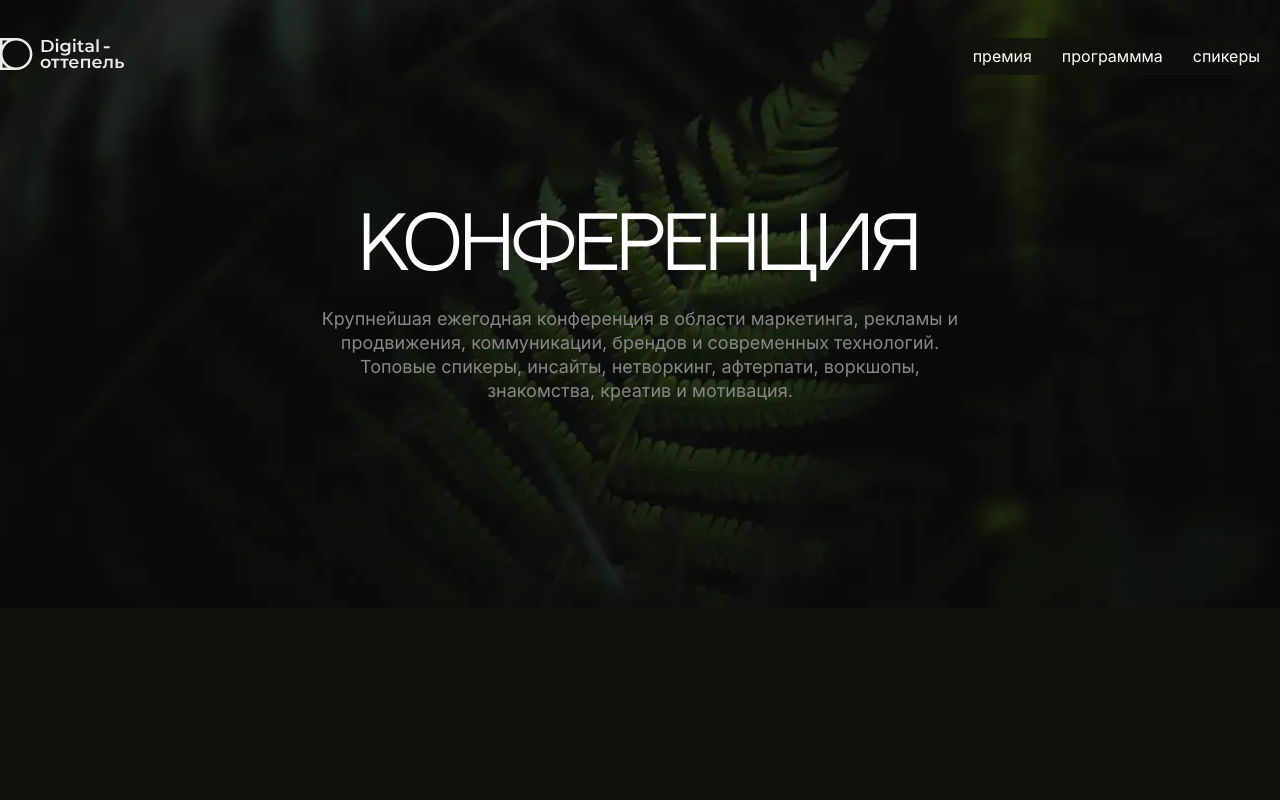
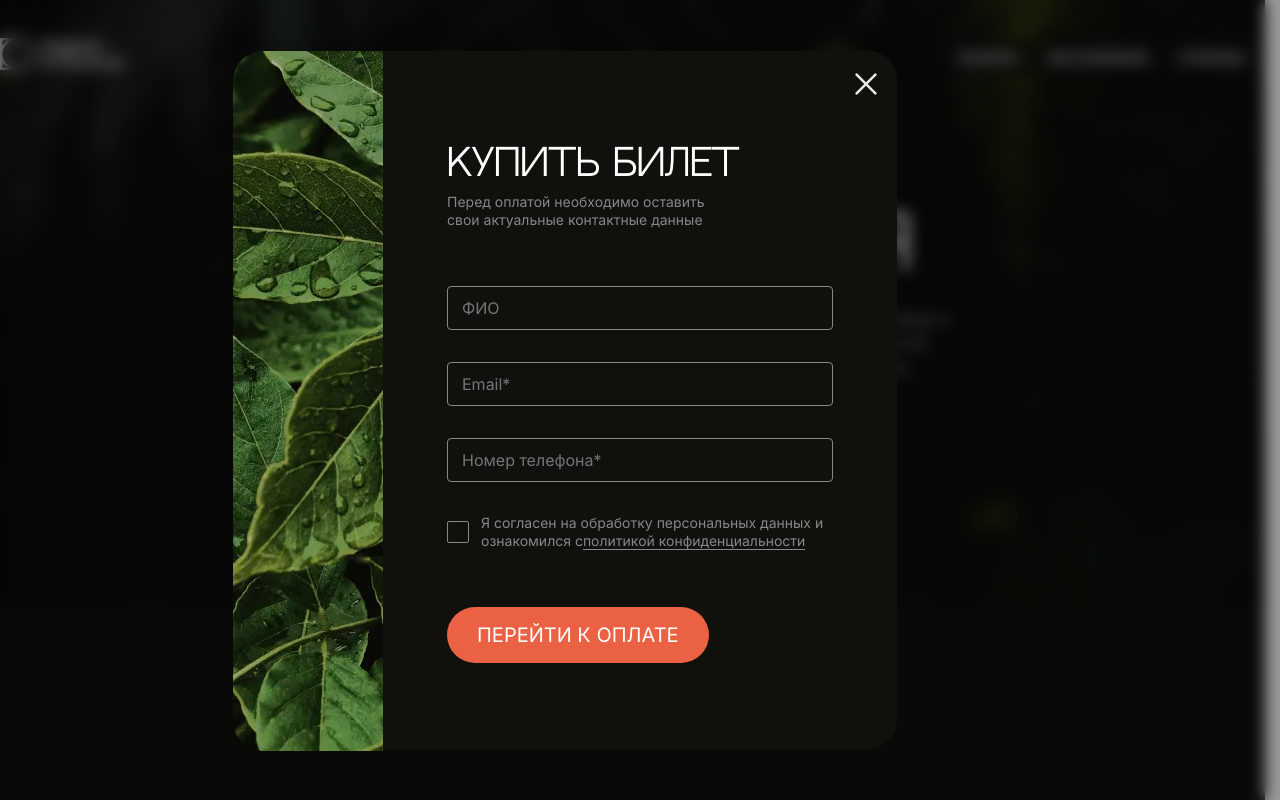
Before and after one commit to Evgeny-Mufteev/do2023-react, a React (Create React App) app: page / in a window 1280 px wide. Shown: the top 800 px of the page. Built offline with nearby package versions, Linux system fonts and the light colour scheme; data requests are answered from the project's data file.

Commit message:
completed modal window on redux

```diff
--- a/src/Components/Commons/Modal/index.tsx
+++ b/src/Components/Commons/Modal/index.tsx
@@ -1,27 +1,13 @@
 import React, { useEffect } from 'react'
 import { useDispatch, useSelector } from 'react-redux';
 import { selectedTicketId } from '../../../store/tickets/selectors';
-import { hideModal } from '../../../store/modal';
+import { hideModal, showModal } from '../../../store/modal';
 
 import { useForm } from 'react-hook-form';
 import styles from './MainModal.module.scss';
 import classNames from 'classnames';
 import axios from 'axios';
-import { isModalActiveSelector } from '../../../store/modal/selectors';
-
-interface IModalProps {
-  modalActive: boolean;
-  changeModalActive: (status: boolean) => void;
-  onClose: () => void;
-}
-
-interface IFormData {
-  fullName: string;
-  email: string;
-  phone: string;
-  privacyPolicy: boolean;
-  ticketId: string
-}
+import { type IFormData } from '../../../types';
 
 const addBodyClass = (className: string) => {
   document.body.classList.add(className);
@@ -31,13 +17,14 @@ const removeBodyClass = (className: string) => {
   document.body.classList.remove(className);
 }
 
-export const Modal = ({ modalActive, changeModalActive, onClose }: IModalProps) => {
+export const Modal = () => {
   const dispatch = useDispatch();
   const ticketId = useSelector(selectedTicketId);
-  const modalActive2 = useSelector(isModalActiveSelector);
+  const modalActive = useSelector(showModal);
+  const modalHidden = useSelector(hideModal);
 
   useEffect(() => {
-    if (!modalActive2) {
+    if (modalActive) {
       addBodyClass('no-scroll');
     } else {
       removeBodyClass('no-scroll');
@@ -45,7 +32,7 @@ export const Modal = ({ modalActive, changeModalActive, onClose }: IModalProps)
     return () => {
       removeBodyClass('no-scroll');
     };
-  }, [modalActive2]);
+  }, [modalActive]);
 
   useEffect(() => {
     const handleKeyDown = (event: KeyboardEvent) => {
@@ -75,12 +62,12 @@ export const Modal = ({ modalActive, changeModalActive, onClose }: IModalProps)
     <div
       role="button"
       className={classNames(styles['popup-ticket__wrap'], {
-        [styles.active]: !modalActive2,
+        [styles.active]: modalActive,
       })}
       onClick={() => { dispatch(hideModal()); }}>
       <div
         className={classNames(styles['popup-ticket__content'], {
-          [styles.active]: !modalActive2,
+          [styles.active]: modalActive,
         })}
         onClick={e => { e.stopPropagation() }}
       >
--- a/src/Components/Main/MainTickets/index.tsx
+++ b/src/Components/Main/MainTickets/index.tsx
@@ -1,14 +1,14 @@
 import React from 'react'
-import { useDispatch, useSelector } from 'react-redux';
+import { useDispatch } from 'react-redux';
 
 import styles from './MainTickets.module.scss';
 import AppStyles from '../../../App.module.scss';
-import { type ITicketsModal } from '../../../types';
+import { type ITickets } from '../../../types';
 import { setSelectedTicketId } from '../../../store/tickets';
 import { showModal } from '../../../store/modal';
 
 export const MainTickets = (
-  { name, newPrice, oldPrice, options, changeModalActive, id }: ITicketsModal) => {
+  { name, newPrice, oldPrice, options, id }: ITickets) => {
   const dispatch = useDispatch();
 
   const handleTicketClick = (id: number) => {
@@ -36,10 +36,8 @@ export const MainTickets = (
           className={`${AppStyles.btn} ${styles.tickets__btn}`}
           onClick={() => {
             dispatch(showModal());
-            changeModalActive(true);
             handleTicketClick(id);
           }}>
-
           Купить
         </button>
       </div>
--- a/src/Containers/MainPage/index.tsx
+++ b/src/Containers/MainPage/index.tsx
@@ -1,4 +1,4 @@
-import React, { useEffect, useState } from 'react'
+import React, { useEffect } from 'react'
 
 import styles from './MainPage.module.scss';
 import commonStyles from '../../App.module.scss';
@@ -18,13 +18,7 @@ const MainPage = () => {
   const tickets = useSelector(getTicketsSelector);
   const isError = useSelector(getTicketsIsError);
   const isLoading = useSelector(getTicketsIsLoading);
-
-  const [modalActive, setModalActive] = useState(false);
   const modalActive2 = useSelector(isModalActiveSelector);
-
-  const changeModalActive = (status: boolean) => {
-    setModalActive(status)
-  };
 
   useEffect(() => {
     dispatch(getTickets());
@@ -47,7 +41,6 @@ const MainPage = () => {
             {tickets.map((obj) => {
               return <MainTickets
                 key={obj.id} {...obj}
-                changeModalActive={changeModalActive}
               />;
             })}
             {isLoading && <span>Loading...</span>}
@@ -62,9 +55,6 @@ const MainPage = () => {
       {
         modalActive2 && (
           < Modal
-            modalActive={modalActive}
-            changeModalActive={changeModalActive}
-            onClose={() => { changeModalActive(false); }}
           />
         )
       }
```
Also changed, not shown: src/types/index.ts (+8 -9 lines).
